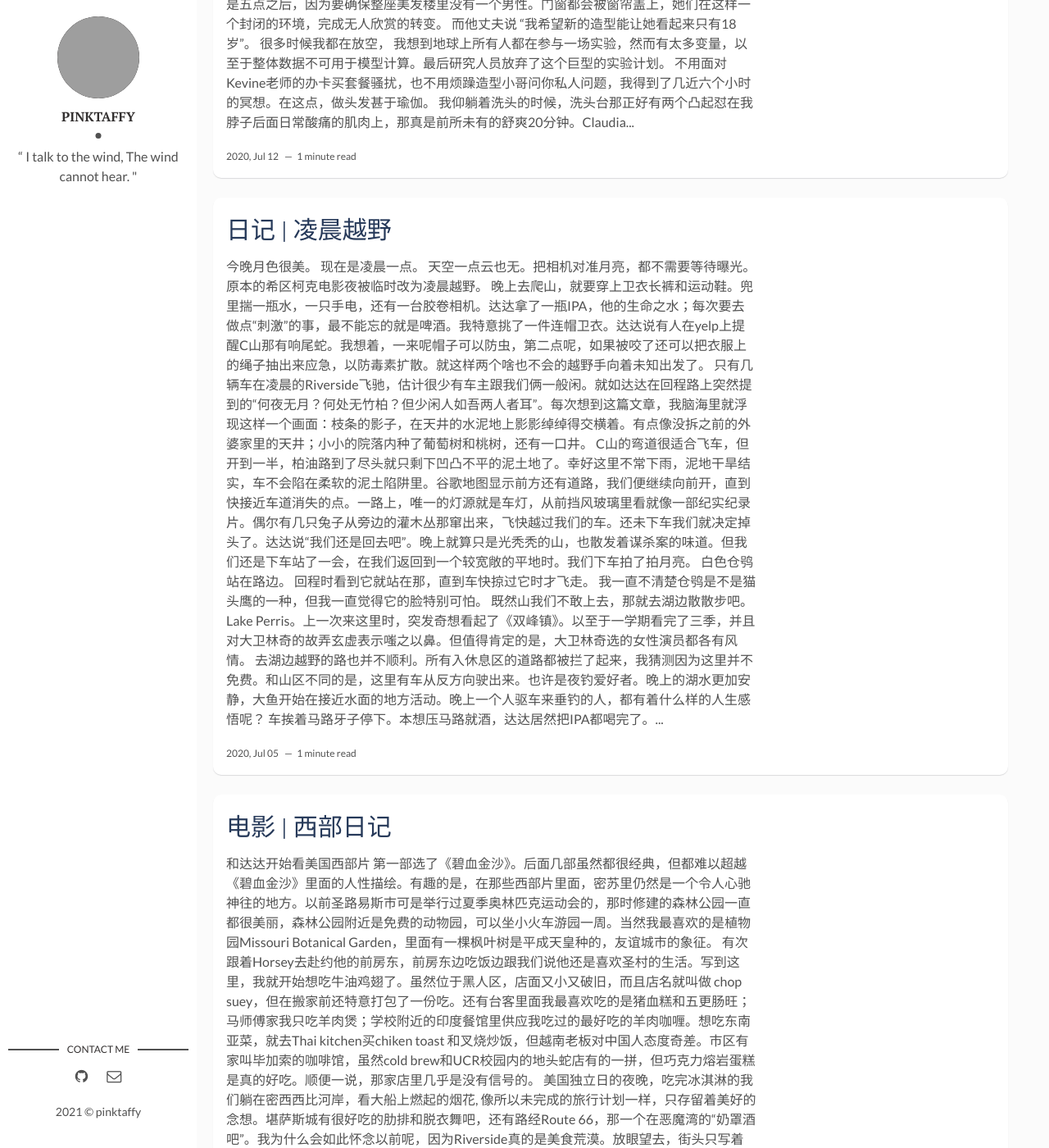
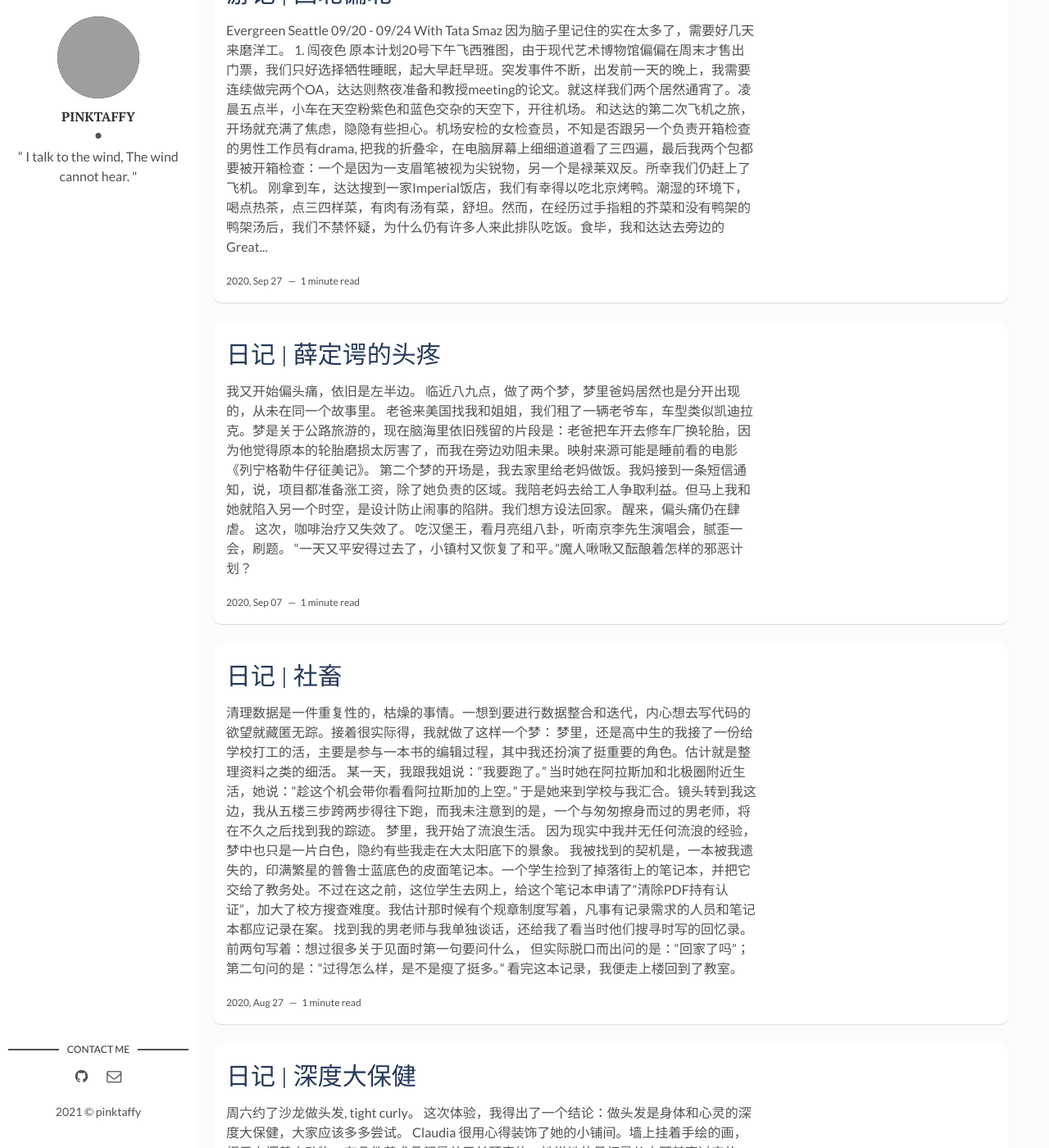
Before and after one commit to pinktaffy/orangepoint.gihub.io, a Jekyll site: the page built from index.html, in a window 1280 px wide and 1400 px high, scrolled down 1227 px. Shown: the whole window at 82% size. Built offline with Jekyll 4.4.1, drawn with Linux system fonts in a browser that asks for light colours; the list of posts is cut into pages by our own code; some of the changed text lies outside the part shown; grey boxes are pictures that could not be loaded.

Commit message:
update version

```diff
--- a/_posts/2020-07-12-hair.markdown
+++ b/_posts/2020-07-12-hair.markdown
@@ -4,7 +4,6 @@
 date:   2020-07-12 01:46:05
 categories: diary
 ---
-
 
 周六约了沙龙做头发, tight curly。
 
--- /dev/null
+++ b/_posts/2020-08-27-another-dream.markdown
@@ -0,0 +1,28 @@
+---
+layout: post
+title:  "日记 | 社畜"
+date:   2020-08-27 02:27:12
+categories: diary
+---
+
+清理数据是一件重复性的，枯燥的事情。一想到要进行数据整合和迭代，内心想去写代码的欲望就藏匿无踪。接着很实际得，我就做了这样一个梦：
+
+梦里，还是高中生的我接了一份给学校打工的活，主要是参与一本书的编辑过程，其中我还扮演了挺重要的角色。估计就是整理资料之类的细活。
+
+某一天，我跟我姐说：“我要跑了。”
+
+当时她在阿拉斯加和北极圈附近生活，她说：“趁这个机会带你看看阿拉斯加的上空。”
+
+于是她来到学校与我汇合。镜头转到我这边，我从五楼三步跨两步得往下跑，而我未注意到的是，一个与匆匆擦身而过的男老师，将在不久之后找到我的踪迹。
+
+梦里，我开始了流浪生活。
+
+因为现实中我并无任何流浪的经验，梦中也只是一片白色，隐约有些我走在大太阳底下的景象。
+
+我被找到的契机是，一本被我遗失的，印满繁星的普鲁士蓝底色的皮面笔记本。一个学生捡到了掉落街上的笔记本，并把它交给了教务处。不过在这之前，这位学生去网上，给这个笔记本申请了“清除PDF持有认证”，加大了校方搜查难度。我估计那时候有个规章制度写着，凡事有记录需求的人员和笔记本都应记录在案。
+
+找到我的男老师与我单独谈话，还给我了看当时他们搜寻时写的回忆录。
+
+前两句写着：想过很多关于见面时第一句要问什么， 但实际脱口而出问的是：“回家了吗”；第二句问的是：“过得怎么样，是不是瘦了挺多。”
+
+看完这本记录，我便走上楼回到了教室。
--- /dev/null
+++ b/_posts/2020-09-07-headache.markdown
@@ -0,0 +1,22 @@
+---
+layout: post
+title:  "日记 | 薛定谔的头疼"
+date:   2020-09-07 03:33:09
+categories: diary
+---
+
+我又开始偏头痛，依旧是左半边。
+
+临近八九点，做了两个梦，梦里爸妈居然也是分开出现的，从未在同一个故事里。
+
+老爸来美国找我和姐姐，我们租了一辆老爷车，车型类似凯迪拉克。梦是关于公路旅游的，现在脑海里依旧残留的片段是：老爸把车开去修车厂换轮胎，因为他觉得原本的轮胎磨损太厉害了，而我在旁边劝阻未果。映射来源可能是睡前看的电影《列宁格勒牛仔征美记》。
+
+第二个梦的开场是，我去家里给老妈做饭。我妈接到一条短信通知，说，项目都准备涨工资，除了她负责的区域。我陪老妈去给工人争取利益。但马上我和她就陷入另一个时空，是设计防止闹事的陷阱。我们想方设法回家。
+
+醒来，偏头痛仍在肆虐。
+
+这次，咖啡治疗又失效了。
+
+吃汉堡王，看月亮组八卦，听南京李先生演唱会，腻歪一会，刷题。
+
+“一天又平安得过去了，小镇村又恢复了和平。”魔人啾啾又酝酿着怎样的邪恶计划？
--- a/_posts/2020-09-26-sea-travel.markdown
+++ b/_posts/2020-09-26-sea-travel.markdown
@@ -55,7 +55,7 @@
 
 短暂的冒险结束，等待现代会议进程。
 
-啤酒，披萨，鸡翅下肚，晚上达达提议我去跑山散心（我又因为达达不开心了）。他说我开山路比他狠。毕竟我从犹他，过峡谷山道开往达达的公寓时，都是上90迈的，有时候警车会匍匐在险峻的弯道。
+啤酒，披萨，鸡翅下肚，晚上达达提议我去跑山散心。他说我开山路比他狠。毕竟我从犹他，过峡谷山道开往达达的公寓时，都是上90迈的，有时候警车会匍匐在险峻的弯道。
 
 肆意闯荡沿途的小镇，就这样撞见了院子里堆满杂物，位于小镇dead end的奇怪房子，也撞见了road house酒吧。夜游，使“坐在车里”这个行为更有安全感。
 
@@ -105,7 +105,7 @@
 
 雨天坐公交，让我想起了暑假在杭州实习的日子。夏天经常下雨，那时候我就十分讨厌雨季，每次只能挤在湿答答的公交里，困倦得晃荡两小时，浑身不舒坦。
 
-柯本生前，最后是住在lake Washington湖边。冒雨散步，感受“西雅图的一个雨天”，我想在朦胧的湖面上亲吻达达。西雅图湖边，心仪的house价值100万美元。
+柯本生前，最后是住在lake Washington湖边。冒雨散步，感受“西雅图的一个雨天”，我想在朦胧的湖面上亲吻。西雅图湖边，心仪的house价值100万美元。
 
 附近就是中国城，但路遇欧洲菜小餐馆，我们稍作搜索就抛弃了四川菜。中东，欧洲菜特别喜欢用酸和咸调味。比如第一道开胃菜：西瓜肉丸子汤，酸，甜，咸混合在一起，让人欲罢不能。最惊艳的是烤西兰花和鸡尾酒。达达最后做到了尝遍所有鸡尾酒，因为每一款都出乎意料得好喝。
 
--- /dev/null
+++ b/_posts/2020-10-09-laundry.markdown
@@ -0,0 +1,22 @@
+---
+layout: post
+title:  "日记 | 我修坏了烘干机"
+date:   2020-10-09 18:40:23
+categories: diary
+---
+
+拉屎的时候想写这么一件事。
+
+以前一起租房住的时候，合资买了二手的洗衣机和烘干机，都是老式的。
+
+通往地下室的楼梯只有一扇小门大小，最多允许一人在上面抬着，一人在下面拖着以运送这两台设备。
+
+然而地下室的设施都已老旧，接洗衣机的水龙头有漏水现象，我们就去新买胶布缠上。
+
+除了清理地下室的水泥地板，我们还需清洗洗衣机和烘干机。打开洗衣机盖，滚筒上还还沾着莫名其妙的泥土和黏液，怀疑是用来洗鞋子了。清理洗衣机的过程并不艰难，多过几遍水就是了。
+
+清洗烘干洗却是个重活。我们得先把烘干机拆卸 开来，特别是把门卸下来后才能清扫堆积的灰尘和灰色絮状物。奇怪的是，装回去之后，只要运转烘干机就有奇怪味道，怀疑是安装时，转筒没有放到正确的位置。
+
+后来我们就没再使用过地下室的烘干机。
+
+不久，学校的公用洗衣房也开始免除费用，直到毕业，我们都是开车载着一筐衣服去学校洗。后来 退租的时候，这两台老式机子被便宜卖给了美国人，他们表示会进行修理。
--- a/_posts/2020-10-24-essay-drama.markdown
+++ b/_posts/2020-10-24-essay-drama.markdown
@@ -4,6 +4,7 @@
 date:   2020-10-24 17:13:38
 categories: diary
 ---
+
 晚上漫不经心得看了几篇论文。
 
 Zotero用来记录文献挺顺手的。
--- a/_posts/2020-11-03-night-dream.markdown
+++ b/_posts/2020-11-03-night-dream.markdown
@@ -4,6 +4,7 @@
 date:   2020-11-03 01:46:05
 categories: diary
 ---
+
 梦到了张国荣。
 
 我们在年代已久的小城，进行着为时一周的旅行。主要是散步、闲聊、东张西望。
--- /dev/null
+++ b/_posts/2021-08-10-read-note-1.markdown
@@ -0,0 +1,8 @@
+---
+layout: post
+title:  "笔记 | 坏女人与谪仙记"
+date:   2021-08-10 01:46:05
+categories: note
+---
+
+昨晚借着快失业的皮劲， 看了松本清张《坏女人》里的前两篇， 以及白先勇的短篇《谪仙记》。
```
Also changed, not shown: _posts/2020-07-05-foodforme.markdown (added, +24 -0 lines), 1 other file.
